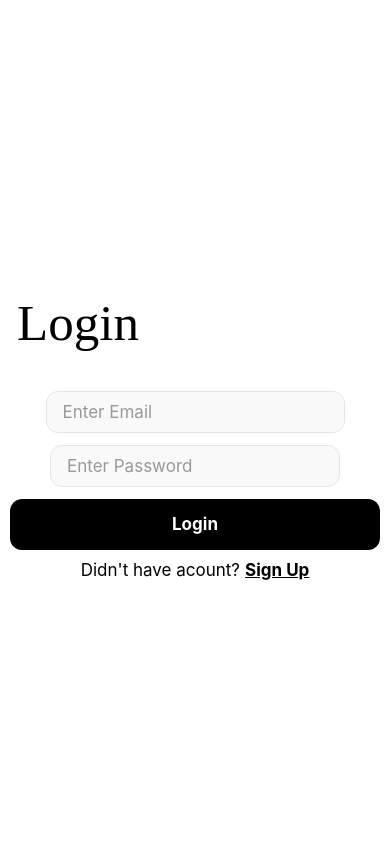
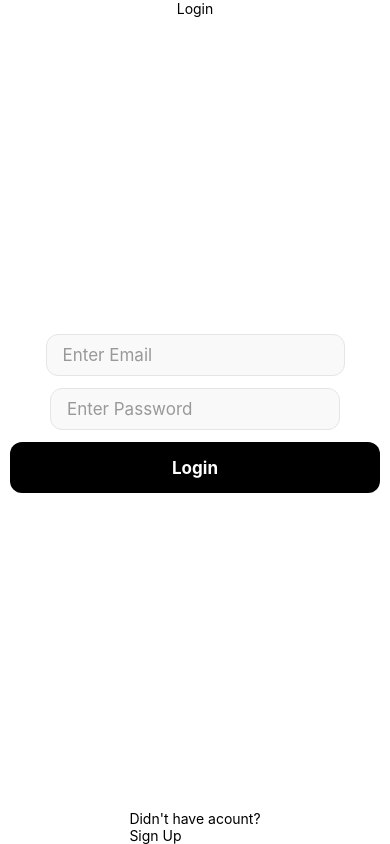
Before and after one commit to kunalgkmit/shopAura, a React Native app: screen / in a window 390 px wide. Built offline with nearby package versions, Linux system fonts and the light colour scheme; some icons are missing.

Commit message:
refactor: make common header and footer for auth and remove redundant code

```diff
--- a/src/components/loginForm/LoginForm.tsx
+++ b/src/components/loginForm/LoginForm.tsx
@@ -1,16 +1,14 @@
 import { useState } from 'react';
 
-import { Text, TouchableOpacity, View } from 'react-native';
+import { View } from 'react-native';
 
 import CustomTextInput from '../customTextInput';
 import { validateEmail, validatePassword } from '../../utils/helpers';
 import CustomButton from '../customButton';
 import { useUserLogin } from '../hooks/useUserLogin';
-import { HandleLoginProps } from '../../types/auth';
-import { APP_INFO } from '../../constants/constants';
 import { styles } from './styles';
 
-export default function LoginForm({ handleLogin }: HandleLoginProps) {
+export default function LoginForm() {
   const [email, setEmail] = useState('');
   const [password, setPassword] = useState('');
 
@@ -61,9 +59,6 @@ export default function LoginForm({ handleLogin }: HandleLoginProps) {
 
   return (
     <View style={styles.container}>
-      <View style={styles.titleWrapper}>
-        <Text style={styles.title}>{APP_INFO.LOGIN}</Text>
-      </View>
       <CustomTextInput
         placeholder="Enter Email"
         value={email}
@@ -83,15 +78,6 @@ export default function LoginForm({ handleLogin }: HandleLoginProps) {
         onPress={handleSubmit}
         showLoading={isPending}
       />
-
-      <View style={styles.doNotHaveAccount}>
-        <Text style={styles.signUp}>{APP_INFO.DO_NOT_HAVE_ACCOUNT}</Text>
-        <TouchableOpacity onPress={handleLogin}>
-          <Text style={[styles.accountExistText, styles.loginButton]}>
-            {APP_INFO.SIGN_UP}
-          </Text>
-        </TouchableOpacity>
-      </View>
     </View>
   );
 }
--- a/src/screens/auth/Auth.tsx
+++ b/src/screens/auth/Auth.tsx
@@ -1,8 +1,9 @@
 import { useState } from 'react';
-import { View } from 'react-native';
+import { Text, TouchableOpacity, View } from 'react-native';
 import LoginForm from '../../components/loginForm';
 import SignUpForm from '../../components/signUpForm';
 import { styles } from './styles';
+import { APP_INFO } from '../../constants/constants';
 
 export default function AuthScreen() {
   const [isLogin, setIsLogin] = useState(true);
@@ -11,11 +12,25 @@ export default function AuthScreen() {
   };
   return (
     <View style={styles.container}>
-      {isLogin ? (
-        <LoginForm handleLogin={handleLogin} />
-      ) : (
-        <SignUpForm handleLogin={handleLogin} />
-      )}
+      <View style={styles.titleWrapper}>
+        <Text style={styles.title}>
+          {isLogin ? APP_INFO.LOGIN : APP_INFO.SIGN_UP}
+        </Text>
+      </View>
+      {isLogin ? <LoginForm /> : <SignUpForm />}
+
+      <View style={styles.authFooter}>
+        <Text style={styles.footerText}>
+          {isLogin
+            ? APP_INFO.DO_NOT_HAVE_ACCOUNT
+            : APP_INFO.ALREADY_HAVING_ACCOUNT}
+        </Text>
+        <TouchableOpacity onPress={handleLogin}>
+          <Text style={[styles.isLogin, styles.toggleButton]}>
+            {isLogin ? APP_INFO.SIGN_UP : APP_INFO.LOGIN}
+          </Text>
+        </TouchableOpacity>
+      </View>
     </View>
   );
 }
--- a/src/types/auth.d.ts
+++ b/src/types/auth.d.ts
@@ -9,7 +9,3 @@ export interface LoginProps {
   email: string;
   password: string;
 }
-
-export interface HandleLoginProps {
-  handleLogin: () => void;
-}
```
Also changed, not shown: src/components/signUpForm/SignUpForm.tsx (+1 -16 lines).
